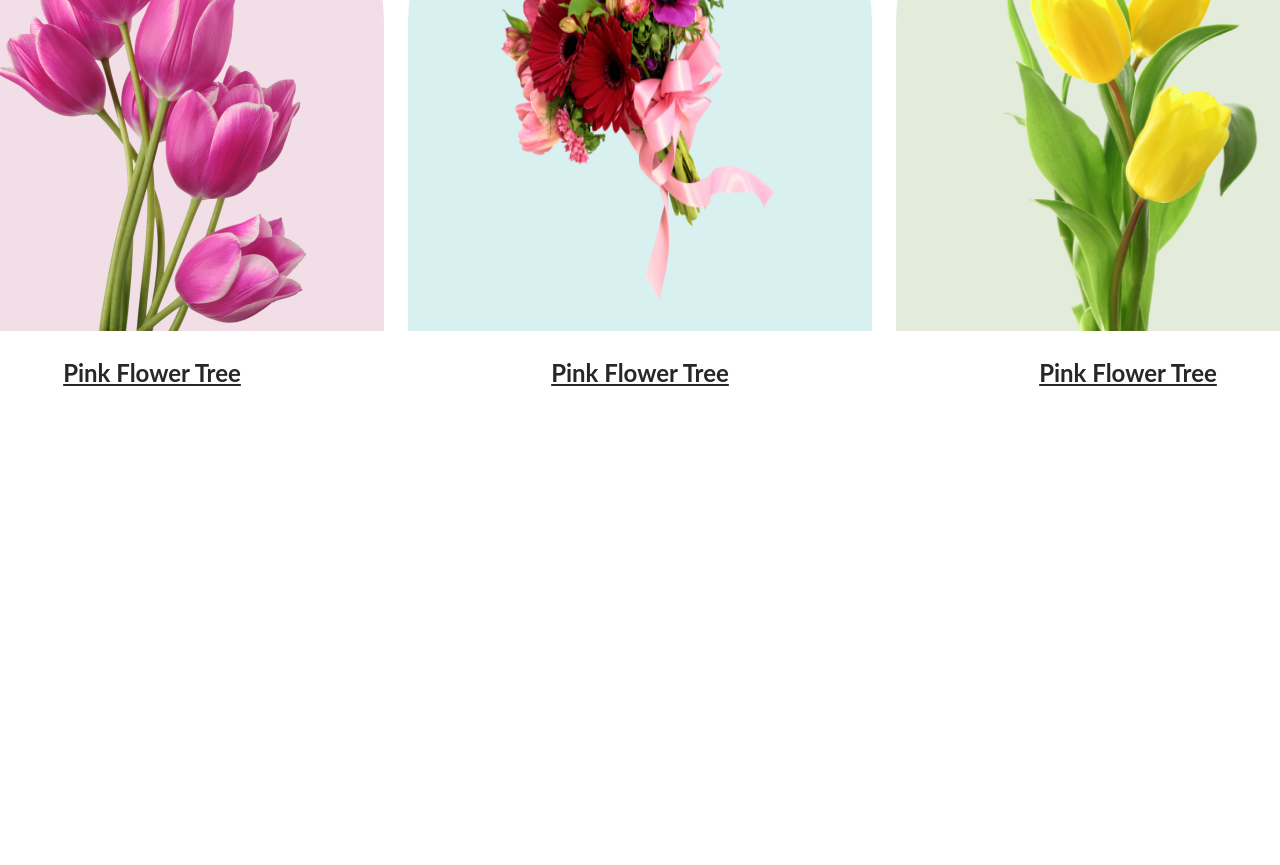
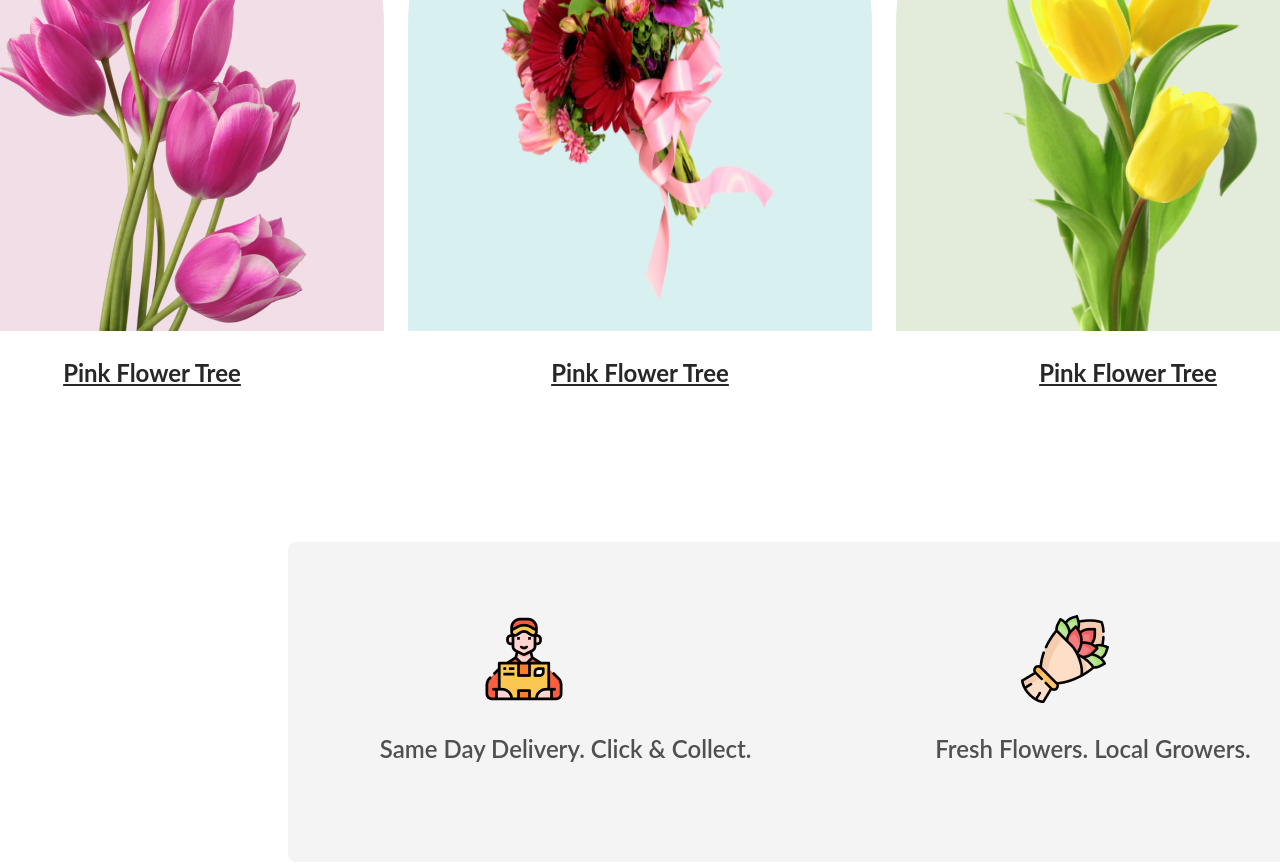
Before and after one commit to AyshaSaima/Assignment-1, a plain HTML site: page index.html in a window 1280 px wide. Shown: the part 1363-2228 px from the top of the page. Before the commit the page ends 1785 px from the top, so only its background shows below. Drawn offline with Linux system fonts and the light colour scheme.

Commit message:
Completed optional part

```diff
--- a/index.html
+++ b/index.html
@@ -55,6 +55,24 @@
             </div>
 
         </section>
+        <section class="optional-sec">
+            <div class="optional-sec-all-pic">
+                <div class="optional-sec-pic1-container">
+                    <img class="optional-sec-pic1-pos" src="Flower Asset/Group 57.png" alt="loading">
+                    <p class="optional-sec-description">Same Day Delivery. Click & Collect.</p>
+                </div>
+                <div class="optional-sec-pic2-container">
+                    <img class="optional-sec-pic2-pos" src="Flower Asset/Group 58.png" alt="loading">
+                    <p class="optional-sec-description">Fresh Flowers. Local Growers.</p>
+                </div>
+                <div class="optional-sec-pic3-container">
+                    <img class="optional-sec-pic3-pos" src="Flower Asset/Group 59.png" alt="loading">
+                    <p class="optional-sec-description">24/7 Free Support.</p>
+                </div>
+
+            </div>
+
+        </section>
 
     </main>
     <footer>
--- a/styles/design.css
+++ b/styles/design.css
@@ -128,6 +128,37 @@ background: rgba(71, 125, 17, 0.15);
     padding-left: 75px;
    padding-right: 75px;
    padding-top: 110px;
+}
 
-
+/* Here is the optional section design part */
+.optional-sec{
+    margin-top: 128px;
+    margin-bottom: 128px;
+    margin-left: 280px;
 }
+.optional-sec-all-pic{
+    display: flex;
+    justify-content: space-around;
+    align-items: center;
+    width: 1440px;
+height: 320px;
+border-radius: 8px;
+background: rgba(39, 39, 39, 0.05);
+}
+.optional-sec-description{
+    color: rgba(39, 39, 39, 0.80);
+    text-align: center;
+    font-family: Lato;
+    font-size: 24px;
+    font-weight: 600;
+    line-height: 35px;
+}
+.optional-sec-pic1-pos{
+    padding-left: 100px;
+}
+.optional-sec-pic2-pos{
+    padding-left: 86px;
+}
+.optional-sec-pic3-pos{
+    padding-left: 43px;
+}
```
